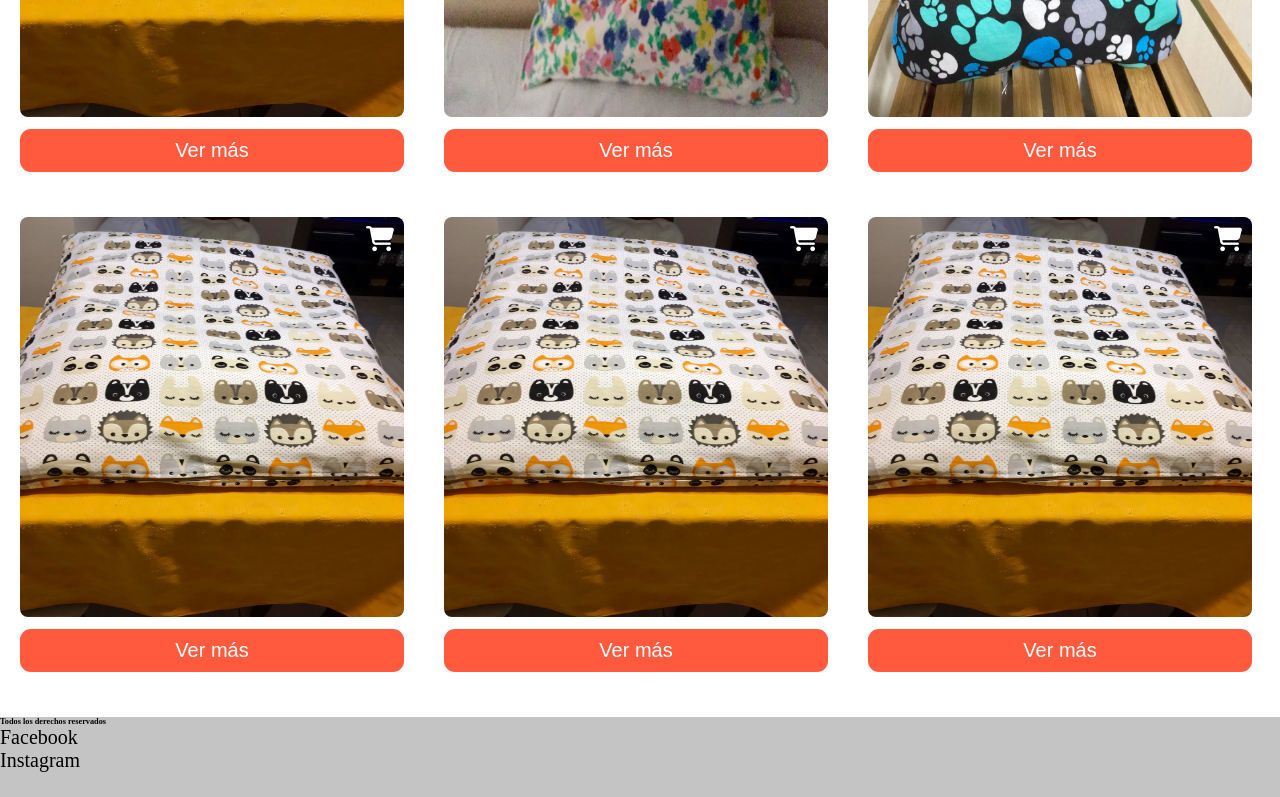
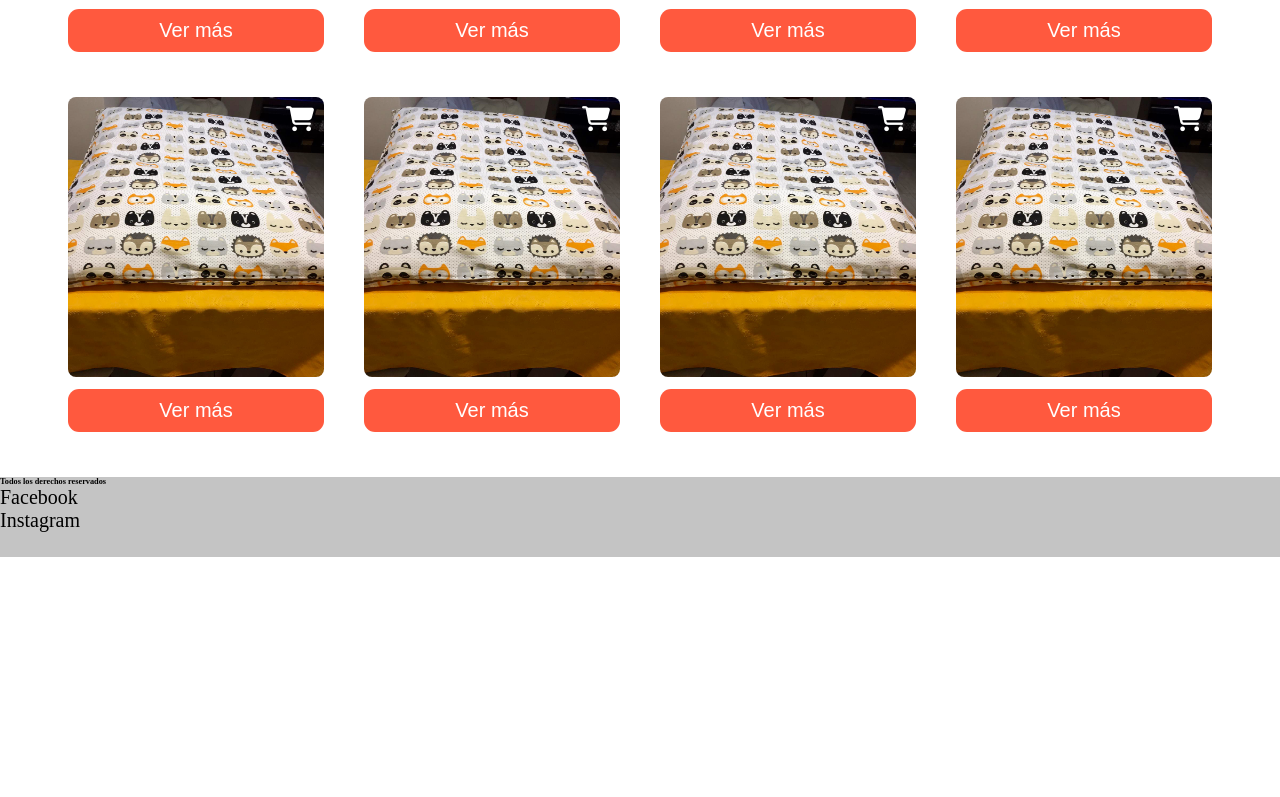
Before and after one commit to larrazajuanp/npdecoraciones, a plain HTML site: page index.html in a window 1280 px wide. Shown: the part 1229-2026 px from the top of the page. After the commit the page ends 1786 px from the top, so only its background shows below. Drawn offline with Linux system fonts and the light colour scheme; a web font is replaced by a local one.

Commit message:
Cambiando el tamaño de las cards

```diff
--- a/css/styles.css
+++ b/css/styles.css
@@ -180,15 +180,17 @@ nav{
     width: 100%;
     height: 100%;
     display: flex;
-    justify-content: stretch;
+    justify-content: center;
     flex-wrap: wrap;
 }
 
 .galleria-imagenes .card{
-    width: 30%;
-    height: 50vh;
+    width: 20%;
+    height: 35vh;
     position: relative;
     margin: 5rem 2rem;
+
+
 }
 
 .galleria-imagenes .card img{
@@ -204,7 +206,7 @@ nav{
 
 #carrito{
     position: absolute;
-    top: 0;
+    top: 0px;
     right: 0;
     font-size: 25px;
     color: white;
--- a/index.html
+++ b/index.html
@@ -84,6 +84,16 @@
                     <button class="modal-btn">Ver más</button>
                     <i class="fas fa-shopping-cart" id="carrito"></i>
                 </div>
+                <div class="card" id="card">
+                    <img src="/img/almohadon.jpg" alt="almohadon">
+                    <button class="modal-btn">Ver más</button>
+                    <i class="fas fa-shopping-cart" id="carrito"></i>
+                </div>
+                <div class="card" id="card">
+                    <img src="/img/almohadon.jpg" alt="almohadon">
+                    <button class="modal-btn">Ver más</button>
+                    <i class="fas fa-shopping-cart" id="carrito"></i>
+                </div>
             </div>
             <div class="modal-bg">
                 <div class="modal flex">
```
